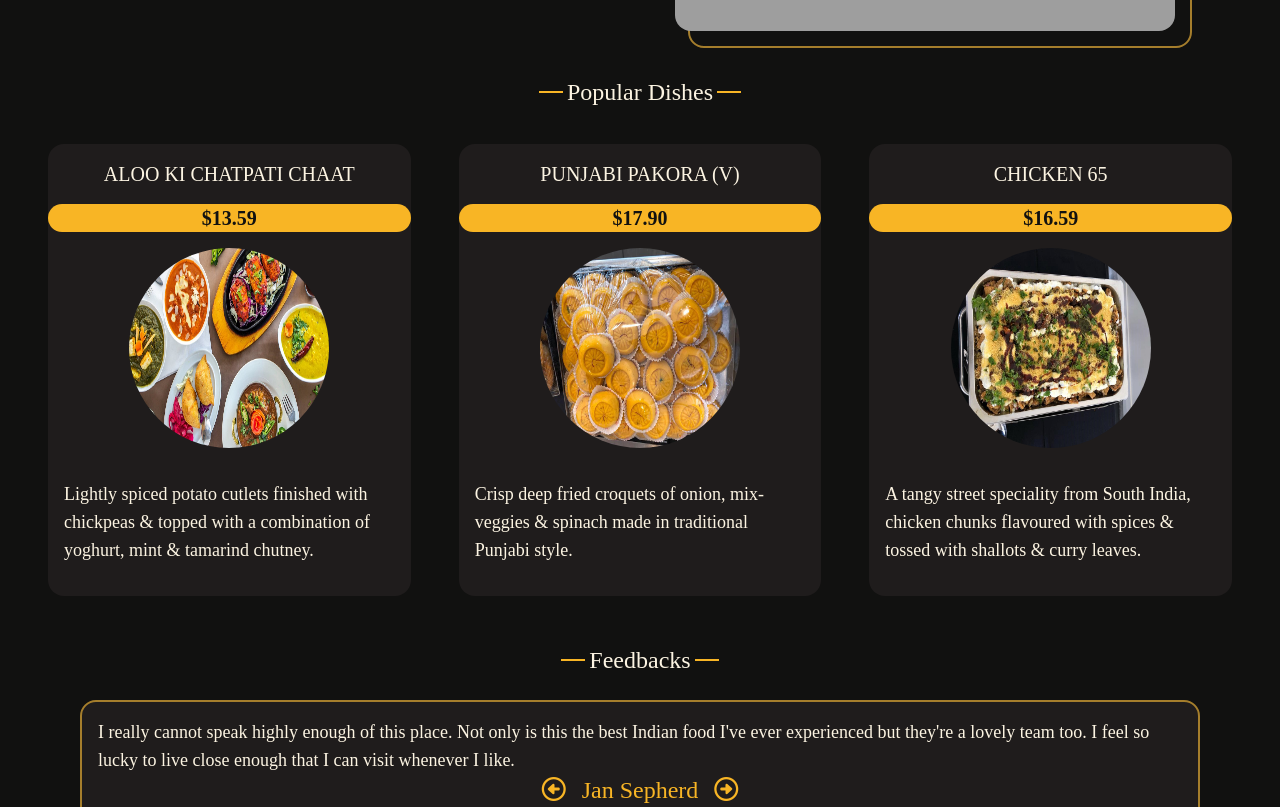
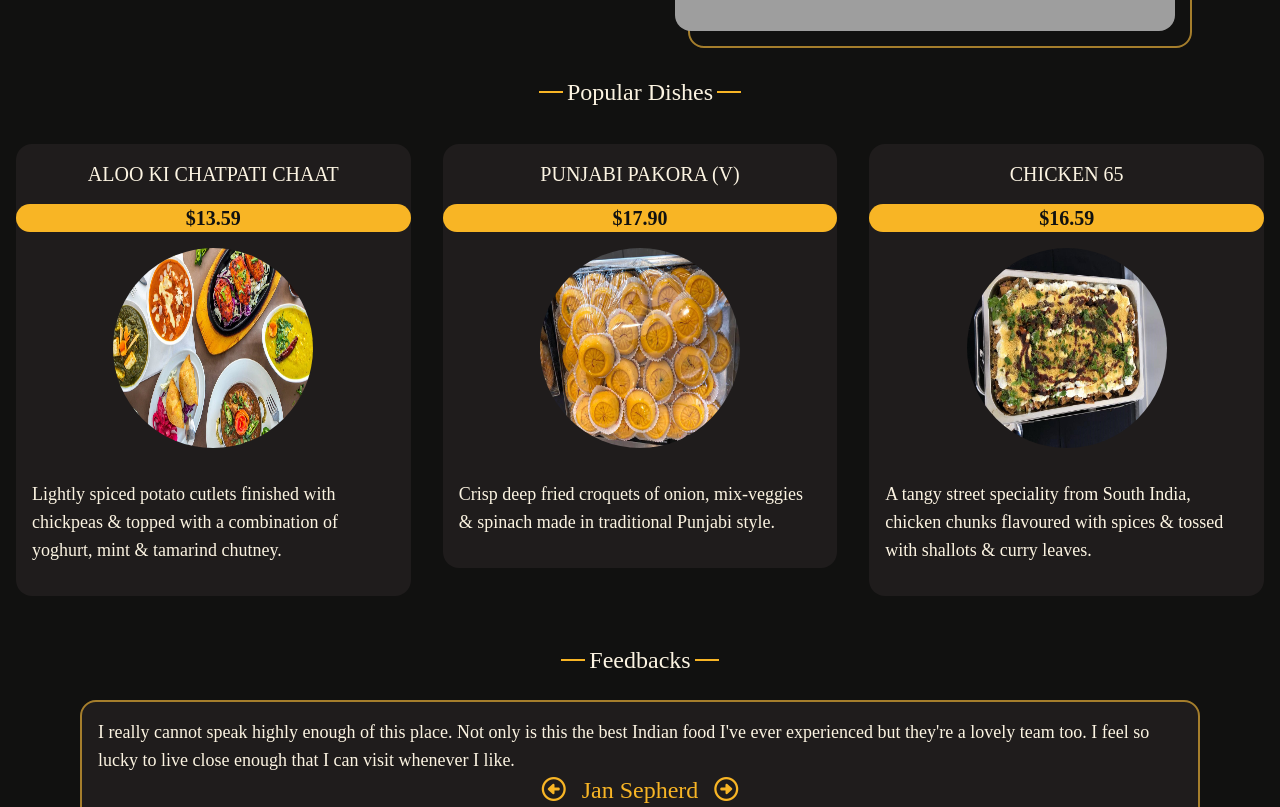
Before and after one commit to pukhraj1999/the_indian_table_v2.0, a React (Create React App) app in the folder client/: page / in a window 1280 px wide. Shown: the part 640-1447 px from the top of the page. Built offline with nearby package versions, Linux system fonts and the light colour scheme; grey boxes are pictures that could not be loaded.

Commit message:
cards fix

```diff
--- a/client/src/header/Navbar.js
+++ b/client/src/header/Navbar.js
@@ -115,21 +115,20 @@ function Navbar() {
           onClick={() => {
             displayMenu();
           }}
-          to="/about"
+          to="/gallery"
         >
-          About Us
+          Gallery
         </NavLink>
         <hr className="text-primary mx-4" />
         <NavLink
           onClick={() => {
             displayMenu();
           }}
-          to="/gallery"
+          to="/about"
         >
-          Gallery
+          About Us
         </NavLink>
         <hr className="text-primary mx-4" />
-
         <NavLink
           onClick={() => {
             displayMenu();
--- a/client/src/pages/Home/Components/Feedback.js
+++ b/client/src/pages/Home/Components/Feedback.js
@@ -33,7 +33,7 @@ function Feedback() {
         <p className="text-2xl px-1">Feedbacks</p>
         <div className="bg-secondary w-[1.5rem] h-[2px]"></div>
       </div>
-      <div className="my-3 mx-10 lg:mx-20 2xl:mx-20 border-2 border-primary rounded-2xl bg-gray">
+      <div className="my-3 mx-3 lg:mx-20 2xl:mx-20 border-2 border-primary rounded-2xl bg-gray">
         <div className=" p-4 rounded-2xl">
           <p className="text-lg">{data[Idx].review}</p>
           <div className="flex justify-center [&>*]:mx-2 text-secondary">
--- a/client/src/pages/Home/Home.js
+++ b/client/src/pages/Home/Home.js
@@ -56,7 +56,7 @@ function Home() {
         <p className="text-2xl px-1">Popular Dishes</p>
         <div className="bg-secondary w-[1.5rem] h-[2px]"></div>
       </div>
-      <div className="grid lg:grid-cols-3 2xl:grid-cols-3 mx-6 [&>*]:p-4 [&>*]:m-2">
+      <div className="grid lg:grid-cols-3 2xl:grid-cols-3 [&>*]:p-4 [&>*]:my-2">
         <Card
           title="ALOO KI CHATPATI CHAAT"
           content="Lightly spiced potato cutlets finished with chickpeas & topped
```
